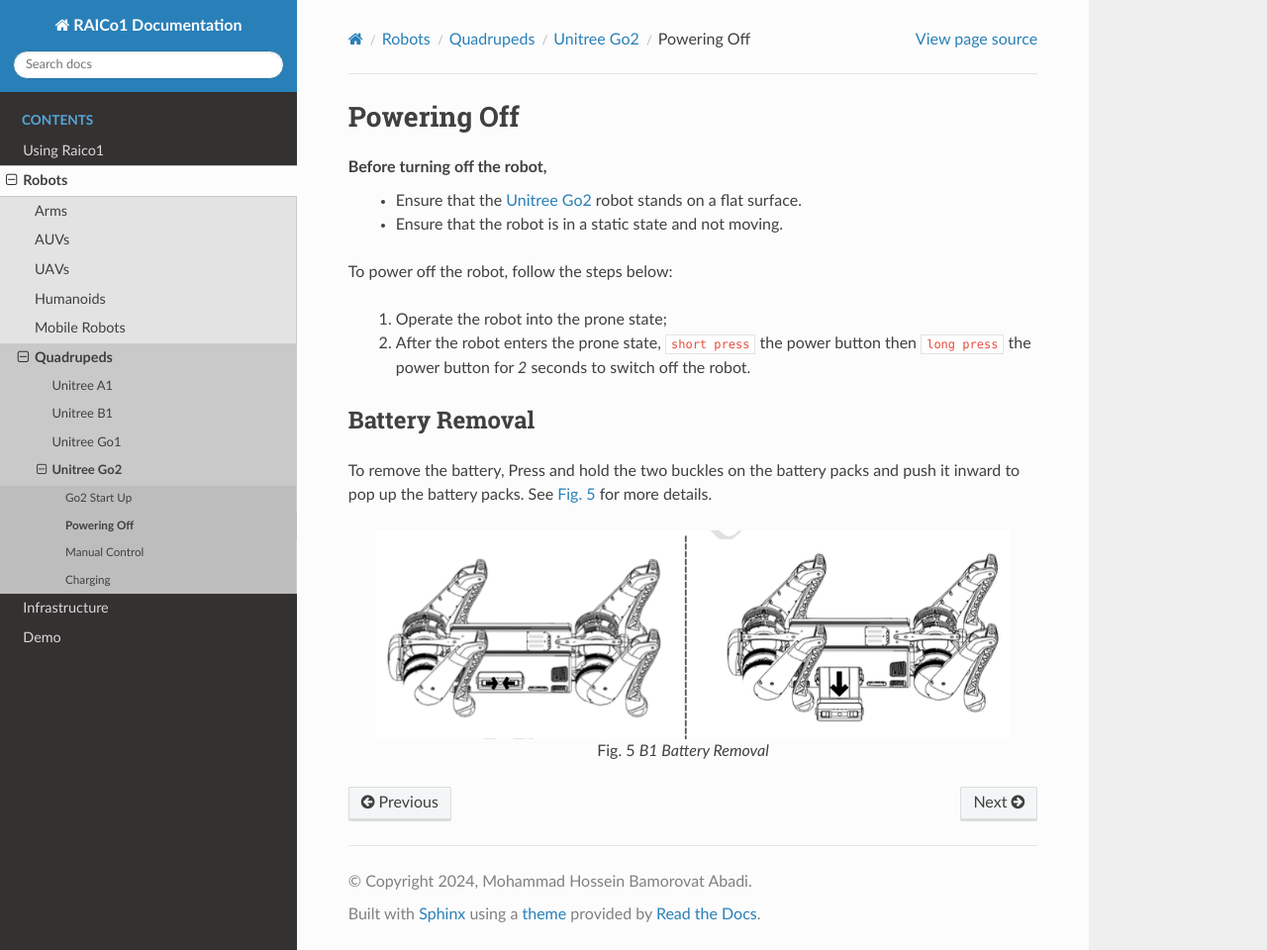
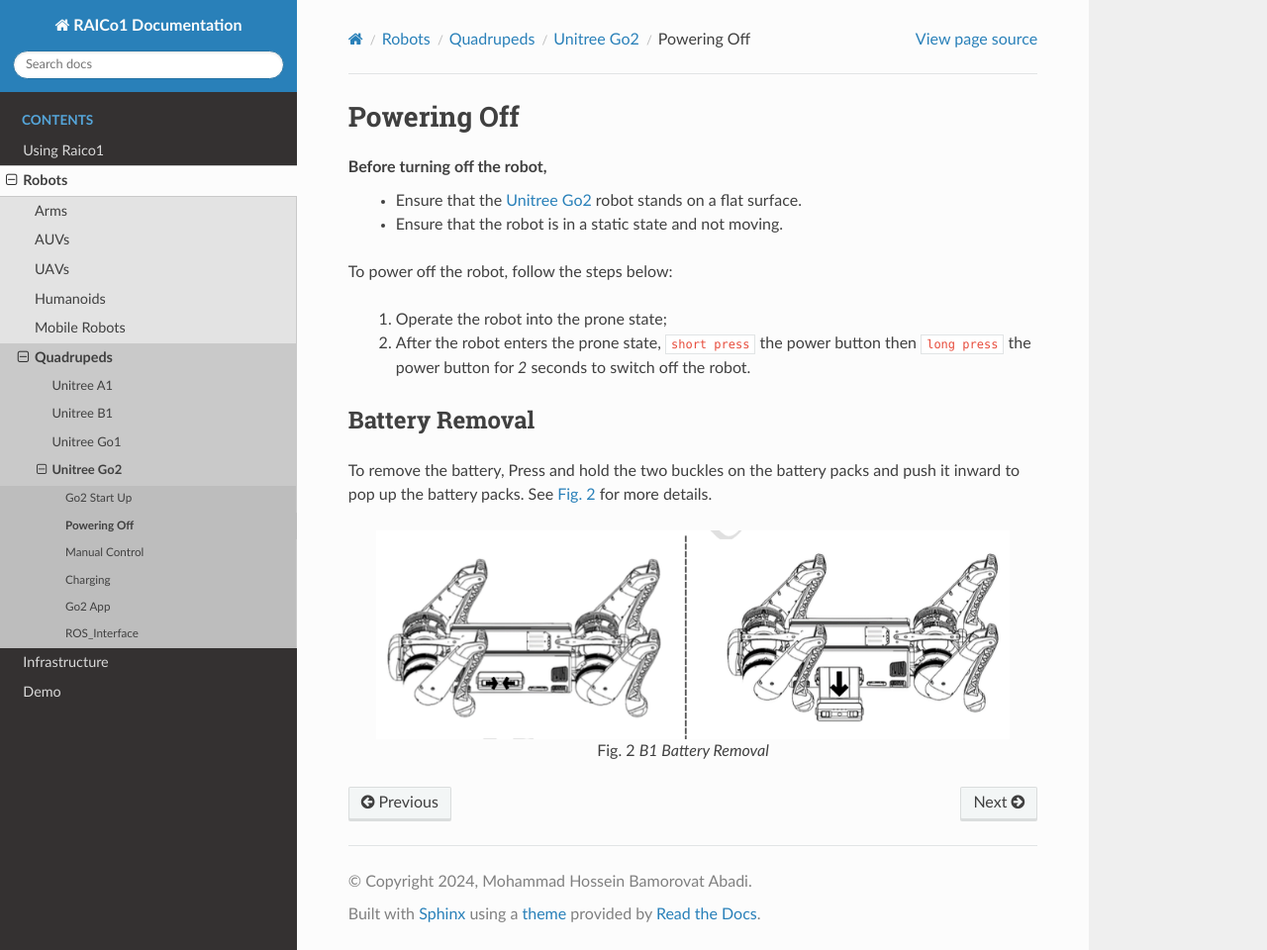
Before and after one commit to UoM-RAICo1/raico-docs, a Sphinx documentation site: the page built from source/robots/Quadrupeds/UnitreeGo2/go2_power_off.rst, in a window 1280 px wide and 960 px high. Shown: the whole window at 99% size. Built offline with Sphinx 7.4.7 and the Read the Docs theme 2.0.0, drawn with Linux system fonts in a browser that asks for light colours.

Commit message:
Add go2_bind_app.rst and go2_ros.rst sections

```diff
--- /dev/null
+++ b/source/robots/Quadrupeds/UnitreeGo2/go2_bind_app.rst
@@ -0,0 +1,5 @@
+
+
+=======
+Go2 App
+=======
--- /dev/null
+++ b/source/robots/Quadrupeds/UnitreeGo2/go2_ros.rst
@@ -0,0 +1,5 @@
+
+
+=============
+ROS_Interface
+=============
--- a/source/robots/Quadrupeds/UnitreeGo2/index.rst
+++ b/source/robots/Quadrupeds/UnitreeGo2/index.rst
@@ -51,6 +51,8 @@
         go2_power_off
         go2_manual_control
         go2_charging
+        go2_bind_app
+        go2_ros
 
 
 ..        b1_manual_control
```
